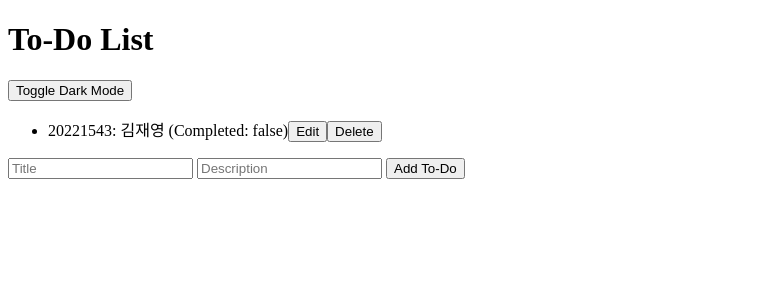
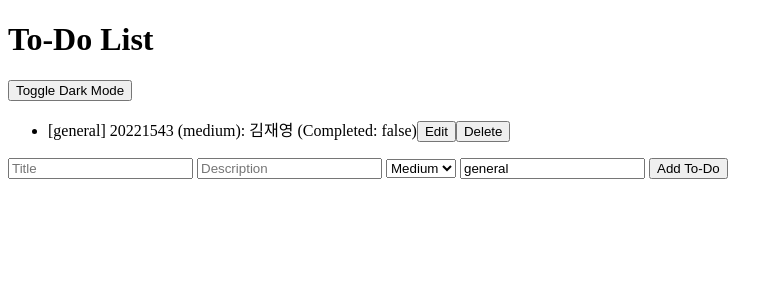
Before and after one commit to Gnomonn/CSE4022-FastApi-Todos, a FastAPI app: page / in a window 1280 px wide. Shown: the top 300 px of the page, without its empty margins (0-783 px from the left). Run offline with FastAPI, Linux system fonts and the light colour scheme.

Commit message:
우선순위 추가

```diff
--- a/FastApi_Todos/fastapi-app/main.py
+++ b/FastApi_Todos/fastapi-app/main.py
@@ -12,6 +12,8 @@ class TodoItem(BaseModel):
     title: str
     description: str
     completed: bool
+    priority: str = "medium"
+    category: str = "general"
 
 # JSON 파일 경로
 TODO_FILE = "todo.json"
--- a/FastApi_Todos/fastapi-app/templates/index.html
+++ b/FastApi_Todos/fastapi-app/templates/index.html
@@ -15,6 +15,12 @@
     <form id="todo-form">
         <input type="text" id="title" placeholder="Title" required>
         <input type="text" id="description" placeholder="Description" required>
+        <select id="priority">
+            <option value="low">Low</option>
+            <option value="medium" selected>Medium</option>
+            <option value="high">High</option>
+        </select>
+        <input type="text" id="category" placeholder="Category" value="general">
         <button type="submit">Add To-Do</button>
     </form>
     <script>
@@ -25,7 +31,7 @@
             todoList.innerHTML = '';
             todos.forEach(todo => {
                 const li = document.createElement('li');
-                li.textContent = `${todo.title}: ${todo.description} (Completed: ${todo.completed})`;
+                li.textContent = `[${todo.category}] ${todo.title} (${todo.priority}): ${todo.description} (Completed: ${todo.completed})`;
                 const editButton = document.createElement('button');
                 editButton.textContent = 'Edit';
                 editButton.onclick = () => editTodo(todo.id);
@@ -42,10 +48,12 @@
             const title = prompt('Enter new title:');
             const description = prompt('Enter new description:');
             const completed = confirm('Is this task completed?');
+            const priority = prompt('Enter new priority (low/medium/high):', 'medium');
+            const category = prompt('Enter new category:', 'general');
             const response = await fetch(`/todos/${id}`, {
                 method: 'PUT',
                 headers: { 'Content-Type': 'application/json' },
-                body: JSON.stringify({ id, title, description, completed })
+                body: JSON.stringify({ id, title, description, completed, priority, category })
             });
             if (response.ok) fetchTodos();
         }
@@ -59,10 +67,12 @@
             event.preventDefault();
             const title = document.getElementById('title').value;
             const description = document.getElementById('description').value;
+            const priority = document.getElementById('priority').value;
+            const category = document.getElementById('category').value;
             const response = await fetch('/todos', {
                 method: 'POST',
                 headers: { 'Content-Type': 'application/json' },
-                body: JSON.stringify({ id: Date.now(), title, description, completed: false })
+                body: JSON.stringify({ id: Date.now(), title, description, completed: false, priority, category })
             });
             if (response.ok) fetchTodos();
         });
```
